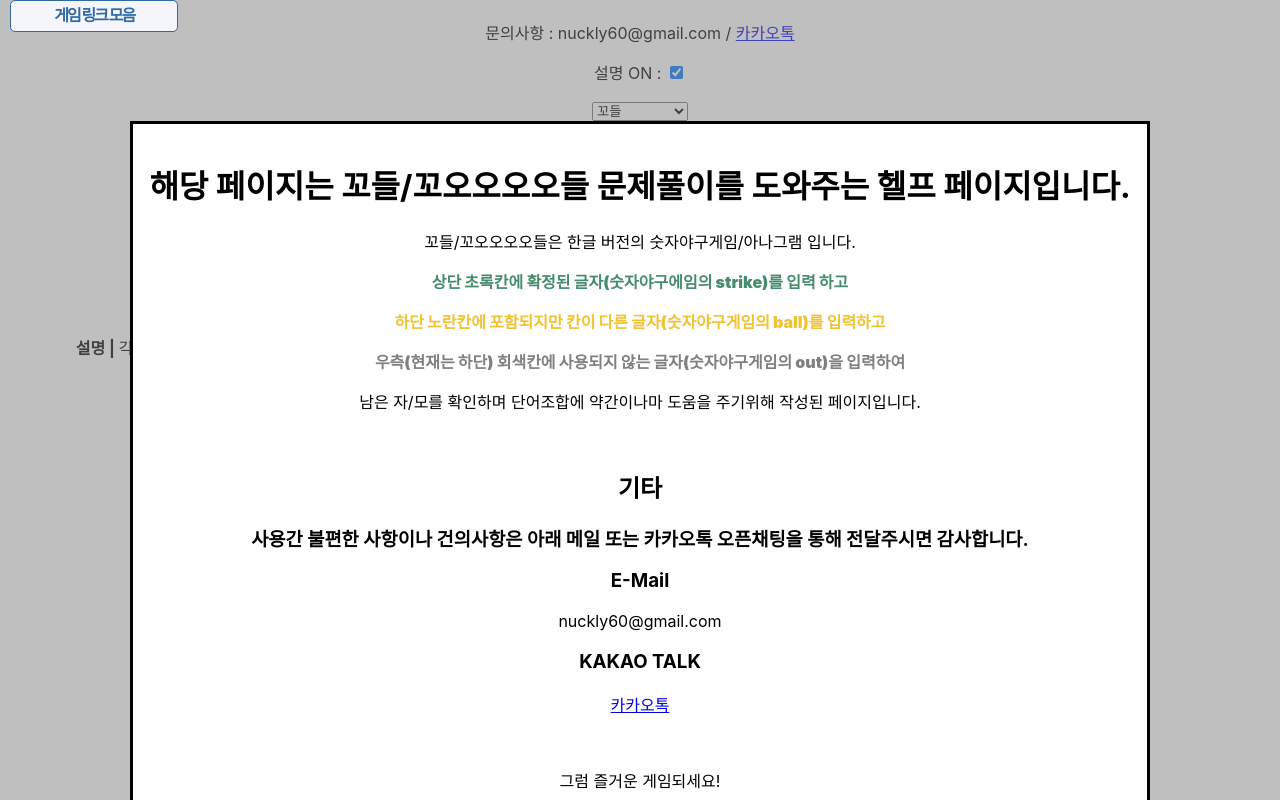
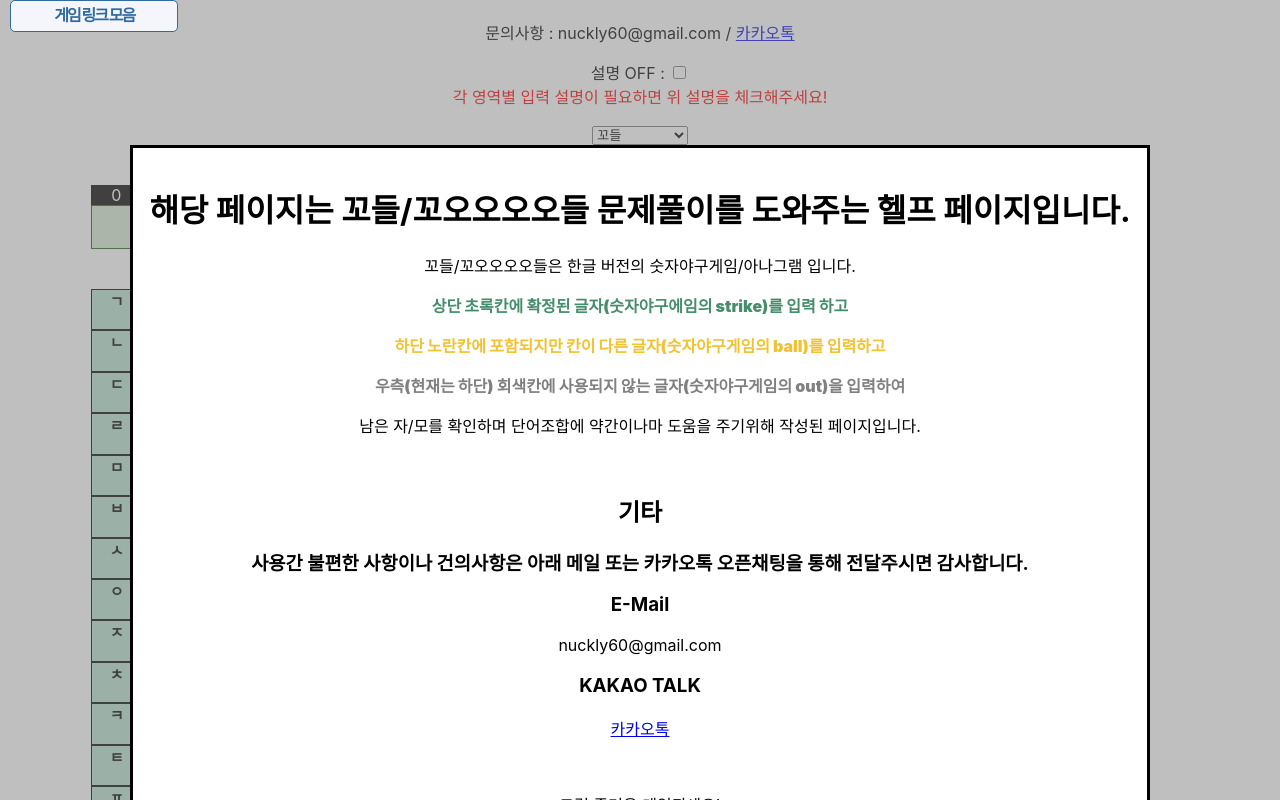
Before and after one commit to GaeTaeng/kordle-helper, a React (Create React App) app: page / in a window 1280 px wide. Shown: the top 800 px of the page. Built offline with nearby package versions, Linux system fonts and the light colour scheme.

Commit message:
설명 수정

```diff
--- a/src/kordle_helper/KordleHelperMain.js
+++ b/src/kordle_helper/KordleHelperMain.js
@@ -5,7 +5,7 @@ import LnbMenu from './lnbMenu/LnbMenu';
 
 function KordleHelperMain(params) {
 
-    const [isOnHint, setIsOnHint] = useState(true)
+    const [isOnHint, setIsOnHint] = useState(false)
 
     const handleToggleOnHint = () => {
         setIsOnHint(!isOnHint)
--- a/src/kordle_helper/contents/KordleContents.css
+++ b/src/kordle_helper/contents/KordleContents.css
@@ -16,7 +16,7 @@
 .rightContents {
     float: left;
     /* flex: 1; */
-    margin-right : 50px;
+    margin-left: 50px;
     /* width: 20%; */
     /* display: inline-block; */
     box-sizing: border-box;
@@ -45,10 +45,14 @@
 
 .hintText {
     display: none;
+    font-size: small;
+    font-weight: 900;
+    margin : 10px 0px;
 }
 .hint
 .hintText {
     display: block;
+
 }
 
 
--- a/src/kordle_helper/header/Header.js
+++ b/src/kordle_helper/header/Header.js
@@ -11,7 +11,10 @@ function Header({isOnHint, onToggleOnHint}) {
     return (
         <header style={{marginTop:"20px"}}>
         <p>문의사항 : nuckly60@gmail.com / <a href="https://open.kakao.com/o/gdYCzqOg"  target='_blank'>카카오톡</a></p>
-        <p>설명 {isOnHint ? 'ON' : 'OFF'} : <input type="checkbox" checked={isOnHint} onChange={handleToggleHint}/></p>
+        <p>설명 {isOnHint ? 'ON' : 'OFF'} : <input type="checkbox" checked={isOnHint} onChange={handleToggleHint}/>
+        <br/> <div style={{color:"red"}}>각 영역별 입력 설명이 필요하면 위 설명을 체크해주세요!</div></p>
+        <p></p>
+
         </header>
     )
 }
```
